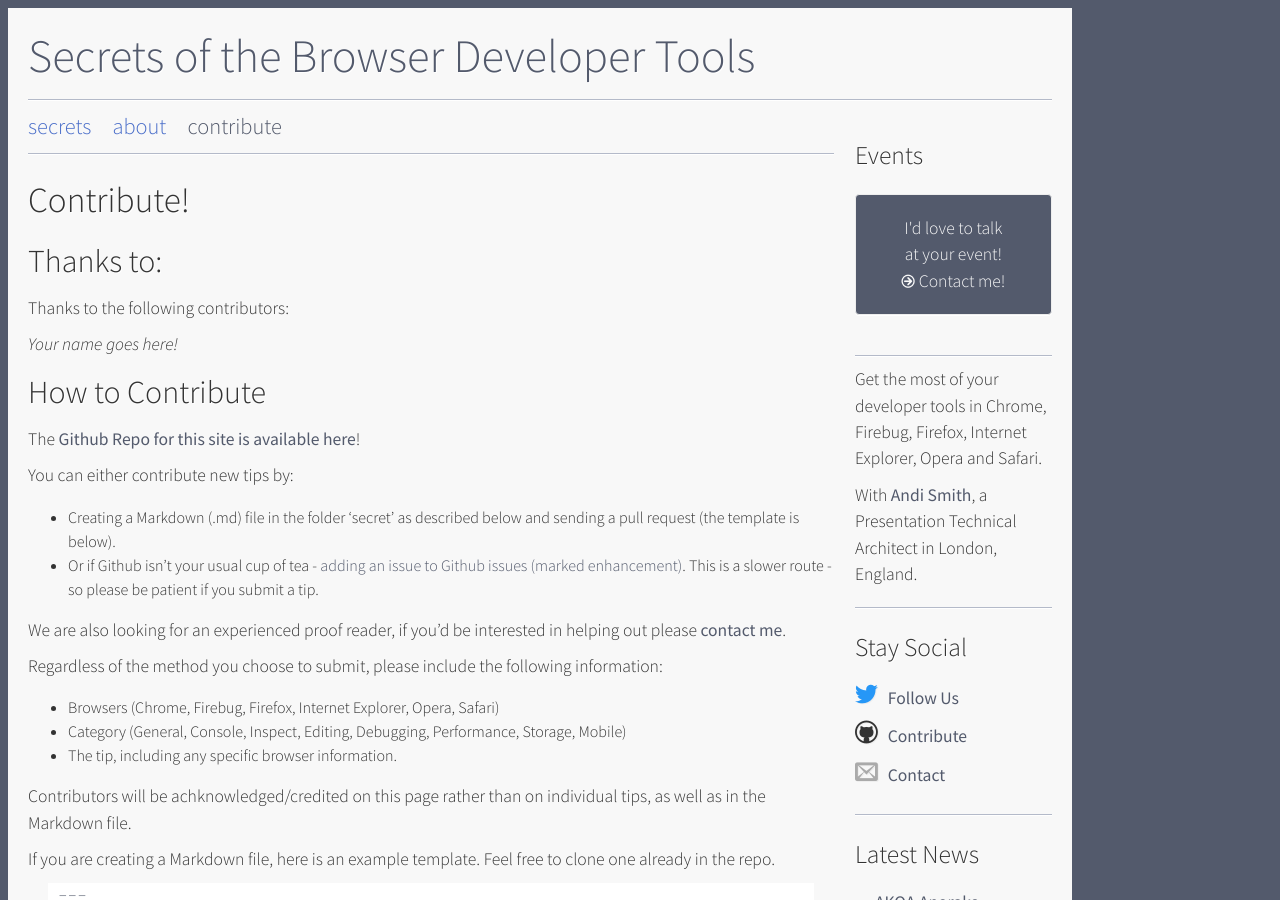
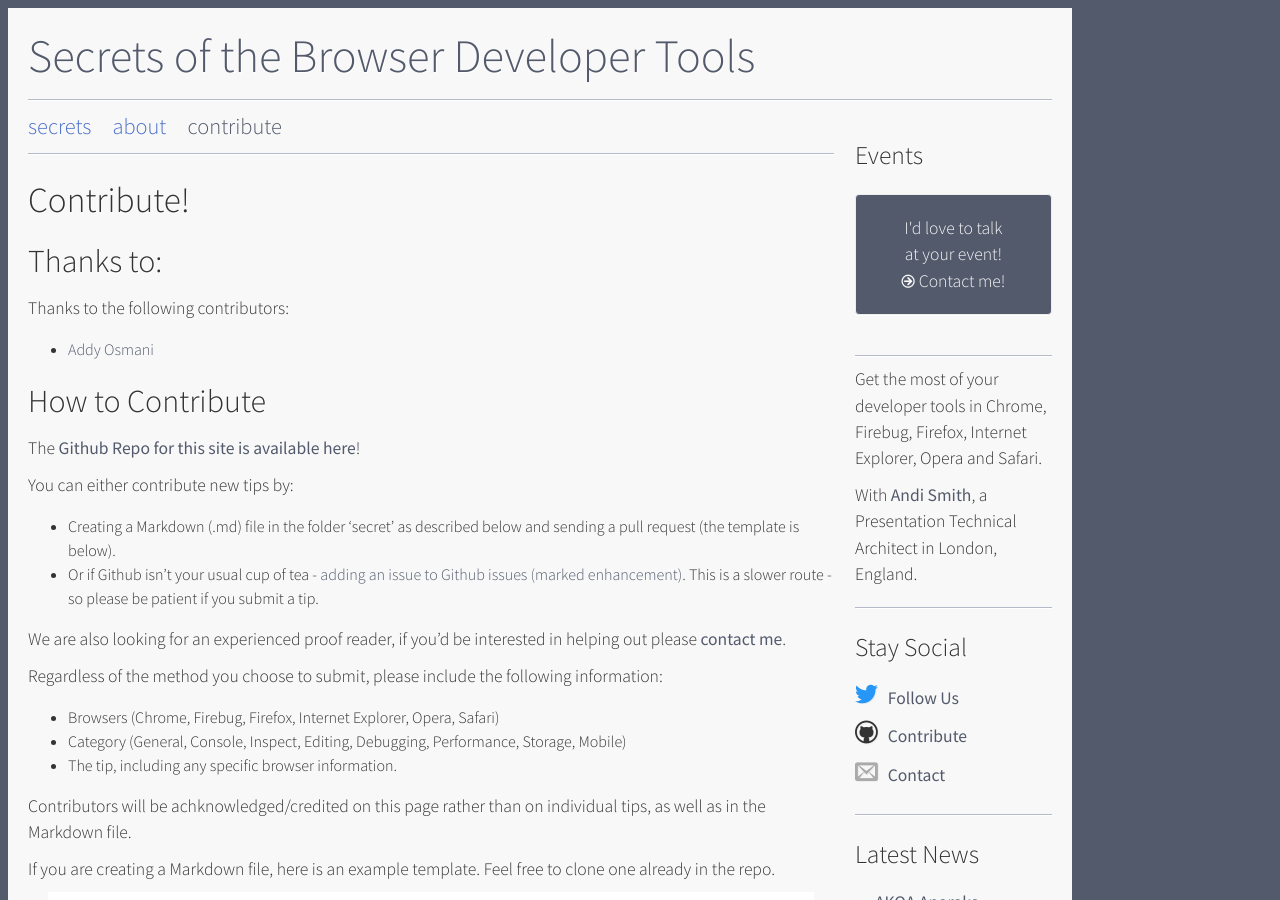
Before and after one commit to andismith/dev-tool-secrets, a Jekyll site: the page built from contribute/index.md, in a window 1280 px wide and 900 px high. Built offline with Jekyll 4.4.1, drawn with Linux system fonts in a browser that asks for light colours; nearby versions of some CDN libraries; library files that are not in the unit come from our copies; Markdown is read by kramdown in place of the engine named in the settings.

Commit message:
Added contributor

```diff
--- a/contribute/index.md
+++ b/contribute/index.md
@@ -11,7 +11,9 @@
 
 Thanks to the following contributors:
 
-*Your name goes here!*
+<ul>
+    <li><a href="https://twitter.com/addyosmani" target="_blank">Addy Osmani</a></li>
+</ul>
 
 ## How to Contribute ##
 
```
